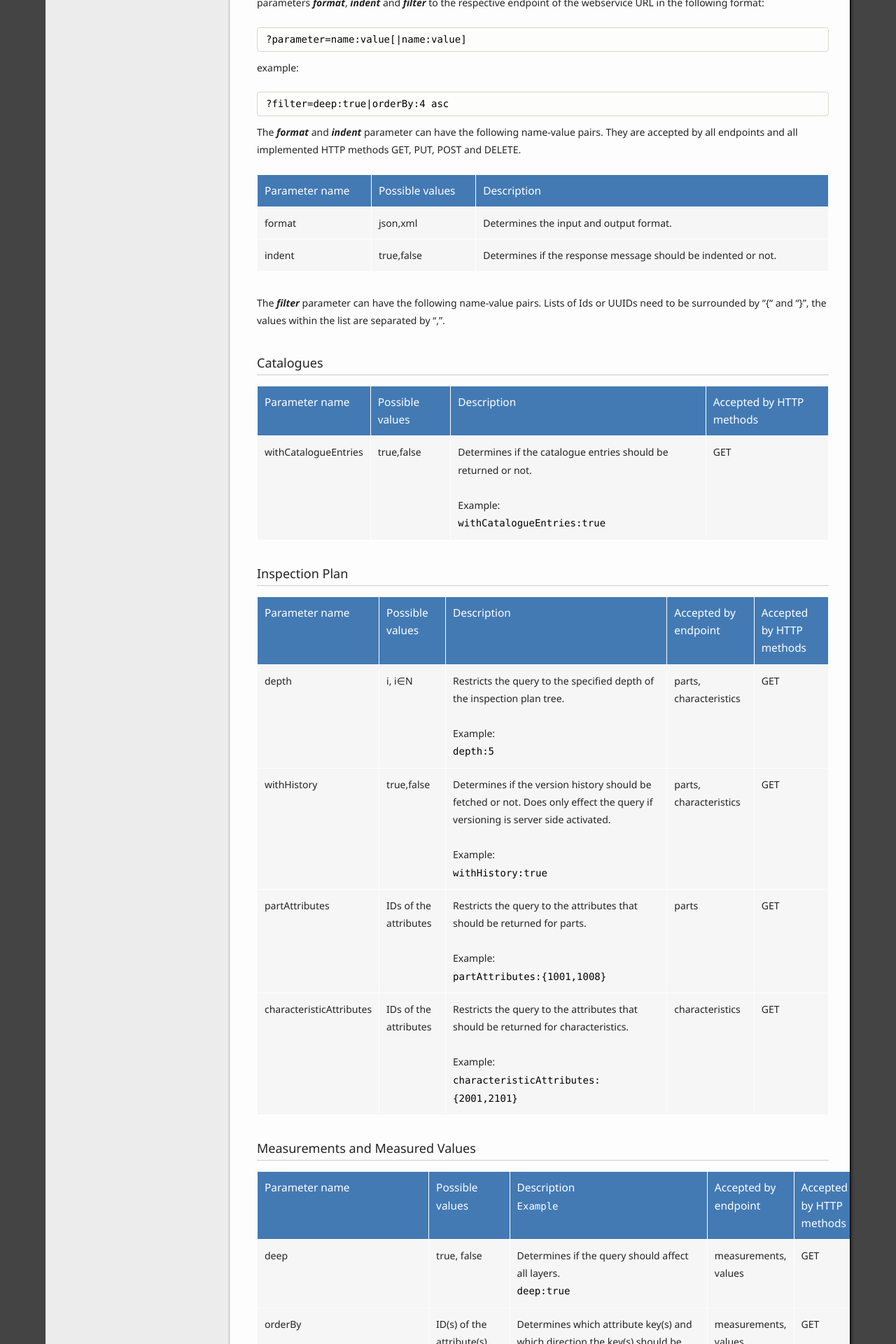
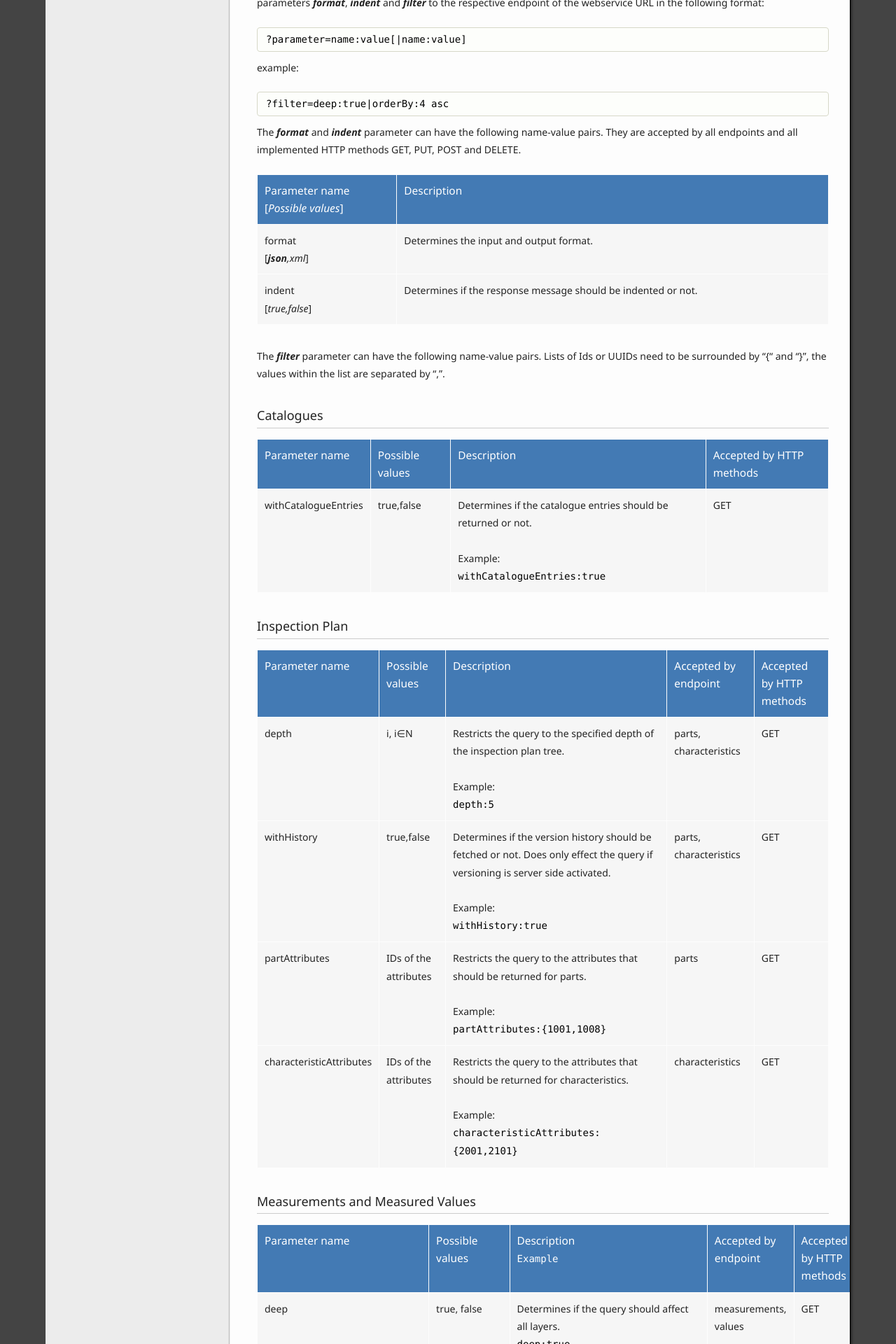
Before and after one commit to ZEISS-PiWeb/PiWeb-Api, a Jekyll site: the page built from _pages/01-general.md, in a window 1280 px wide. Shown: the part 1622-3542 px from the top of the page at 70% size. Built offline with Jekyll 4.4.1, drawn with Linux system fonts in a browser that asks for light colours.

```diff
--- a/_pages/01-general.md
+++ b/_pages/01-general.md
@@ -63,10 +63,10 @@ example:
 
 The  _**format**_ and _**indent**_ parameter can have the following name-value pairs. They are accepted by all endpoints and all implemented HTTP methods GET, PUT, POST and DELETE.
 
-Parameter name | Possible values | Description
----------------|-----------------|--------------------------------------------------------------
-format         | json,xml        | Determines the input and output format.
-indent         | true,false      | Determines if the response message should be indented or not.
+Parameter name <br> [*Possible values*] | Description
+----------------------------------------|--------------------------------------------------------------
+format<br>[***json**,xml*]                     | Determines the input and output format.
+indent<br>[*true,false*]                   | Determines if the response message should be indented or not.
 
 The _**filter**_ parameter can have the following name-value pairs. Lists of Ids or UUIDs need to be surrounded by “{“ and “}”, the values within the list are separated by “,”.
 
```
